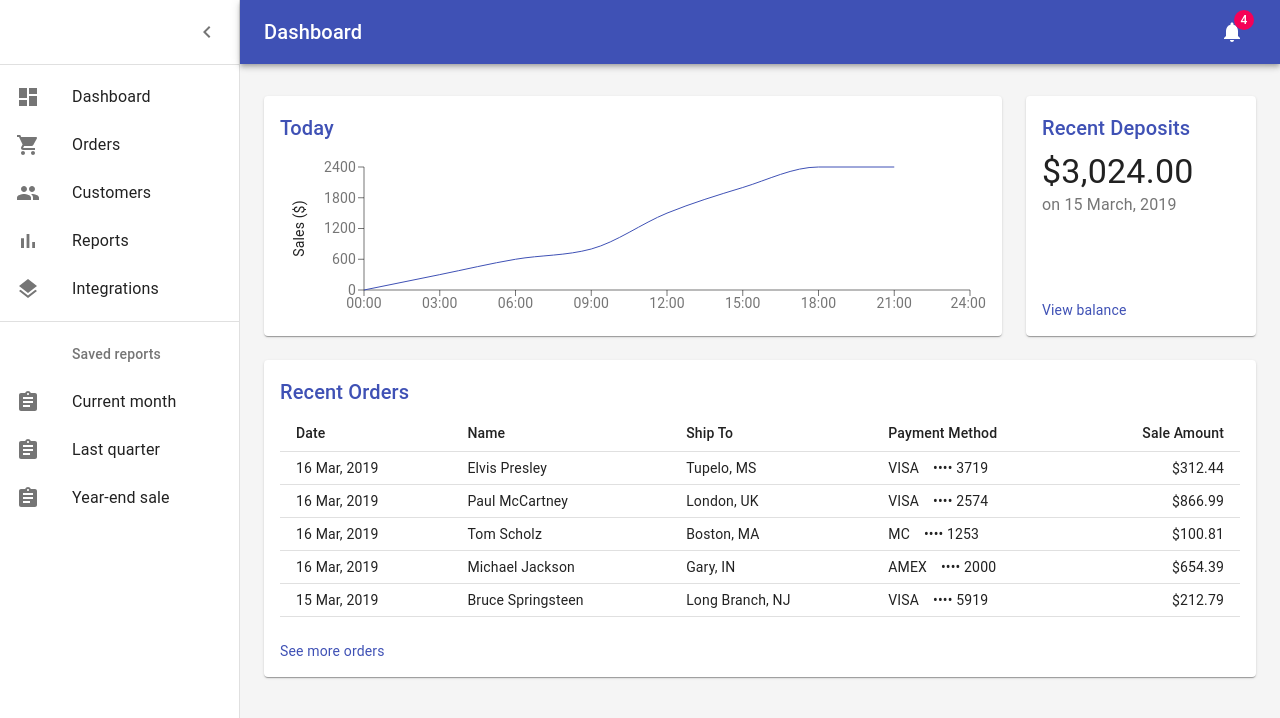
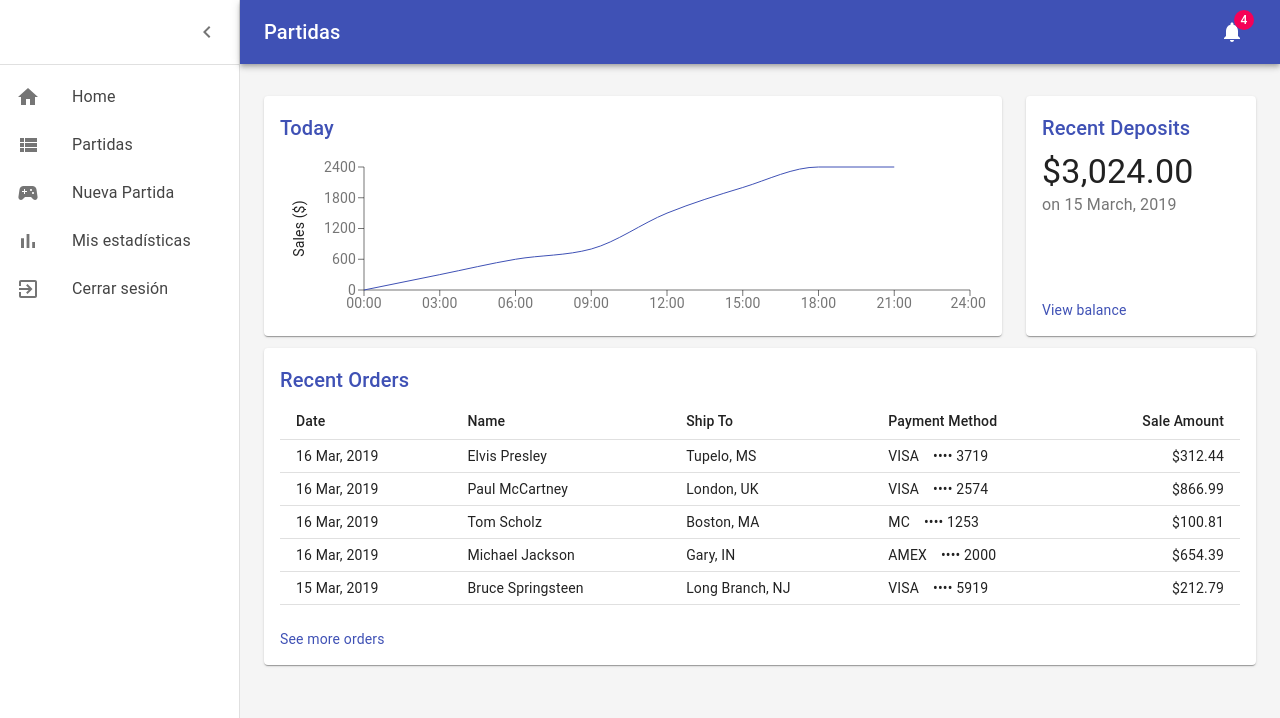
Before and after one commit to DNicolas098/tacs-frontend, a React (Create React App) app: page /app in a window 1280 px wide. Shown: the top 718 px of the page. Built offline with nearby package versions, Linux system fonts and the light colour scheme.

Commit message:
Configure sidebar with router

```diff
--- a/src/components/Dashboard/Dashboard.tsx
+++ b/src/components/Dashboard/Dashboard.tsx
@@ -7,22 +7,27 @@ import Drawer from "@material-ui/core/Drawer";
 import Grid from "@material-ui/core/Grid";
 import IconButton from "@material-ui/core/IconButton";
 import List from "@material-ui/core/List";
+import ListItem from "@material-ui/core/ListItem";
+import ListItemIcon from "@material-ui/core/ListItemIcon";
+import ListItemText from "@material-ui/core/ListItemText";
 import Paper from "@material-ui/core/Paper";
 import { makeStyles } from "@material-ui/core/styles";
 import Toolbar from "@material-ui/core/Toolbar";
 import Typography from "@material-ui/core/Typography";
+import BarChartIcon from "@material-ui/icons/BarChart";
 import ChevronLeftIcon from "@material-ui/icons/ChevronLeft";
+import ExitToAppIcon from "@material-ui/icons/ExitToApp";
+import HomeIcon from "@material-ui/icons/Home";
 import MenuIcon from "@material-ui/icons/Menu";
 import NotificationsIcon from "@material-ui/icons/Notifications";
+import SportsEsportsIcon from "@material-ui/icons/SportsEsports";
+import ViewListIcon from "@material-ui/icons/ViewList";
 import clsx from "clsx";
 import Chart from "components/Dashboard/Chart";
 import Deposits from "components/Dashboard/Deposits";
-import {
-  mainListItems,
-  secondaryListItems,
-} from "components/Dashboard/listItems";
 import Orders from "components/Dashboard/Orders";
 import * as React from "react";
+import { Link, Route } from "react-router-dom";
 
 const drawerWidth = 240;
 
@@ -31,7 +36,7 @@ const useStyles = makeStyles((theme) => ({
     display: "flex",
   },
   toolbar: {
-    paddingRight: 24, // keep right padding when drawer closed
+    paddingRight: 24,
   },
   toolbarIcon: {
     display: "flex",
@@ -111,19 +116,77 @@ const useStyles = makeStyles((theme) => ({
 
 export default function Dashboard() {
   const classes = useStyles();
+
   const [open, setOpen] = React.useState(true);
+
   const handleDrawerOpen = () => {
     setOpen(true);
   };
+
   const handleDrawerClose = () => {
     setOpen(false);
   };
+
   const fixedHeightPaper = clsx(classes.paper, classes.fixedHeight);
+
+  // FIXME: Abstraer lo devuelto por cada ruta en componentes de react
+  const routes = [
+    {
+      path: "/app",
+      exact: true,
+      sidebar: () => <div>home!</div>,
+      main: () => (
+        <Container maxWidth="lg" className={classes.container}>
+          <Grid container spacing={3}>
+            <Grid item xs={12} md={8} lg={9}>
+              <Paper className={fixedHeightPaper}>
+                <Chart />
+              </Paper>
+            </Grid>
+            <Grid item xs={12} md={4} lg={3}>
+              <Paper className={fixedHeightPaper}>
+                <Deposits />
+              </Paper>
+            </Grid>
+          </Grid>
+          <Grid container spacing={3}>
+            <Grid item xs={12}>
+              <Paper className={classes.paper}>
+                <Orders />
+              </Paper>
+            </Grid>
+          </Grid>
+        </Container>
+      ),
+    },
+    {
+      path: "/app/partidas",
+      sidebar: () => <div>Partidas</div>,
+      main: () => <h2>Partidas</h2>,
+    },
+    {
+      path: "/app/nuevaPartida",
+      exact: true,
+      sidebar: () => <div>Nueva Partida</div>,
+      main: () => <h2>Nueva Partida</h2>,
+    },
+    {
+      path: "/app/estadisticas",
+      sidebar: () => <div>Estadisticas</div>,
+      main: () => <h2>Estadisticas</h2>,
+    },
+    {
+      path: "/app/logout",
+      sidebar: () => <div>Logout</div>,
+      main: () => <h2>Logout</h2>,
+    },
+  ];
 
   return (
     <div className={classes.root}>
       <CssBaseline />
       <AppBar
+        // FIXME: El sidebar no tiene animacion al colapsarse o expandirse
         position="absolute"
         className={clsx(classes.appBar, open && classes.appBarShift)}
       >
@@ -147,7 +210,7 @@ export default function Dashboard() {
             noWrap
             className={classes.title}
           >
-            Dashboard
+            Partidas
           </Typography>
           <IconButton color="inherit">
             <Badge badgeContent={4} color="secondary">
@@ -169,34 +232,72 @@ export default function Dashboard() {
           </IconButton>
         </div>
         <Divider />
-        <List>{mainListItems}</List>
-        <Divider />
-        <List>{secondaryListItems}</List>
+        {/* FIXME: Abstraer la lista de links en listItems.tsx */}
+        <List>
+          <Link to="/app" style={{ textDecoration: "none", color: "#444" }}>
+            <ListItem button>
+              <ListItemIcon>
+                <HomeIcon />
+              </ListItemIcon>
+              <ListItemText primary="Home" />
+            </ListItem>
+          </Link>
+          <Link
+            to="/app/partidas"
+            style={{ textDecoration: "none", color: "#444" }}
+          >
+            <ListItem button>
+              <ListItemIcon>
+                <ViewListIcon />
+              </ListItemIcon>
+              <ListItemText primary="Partidas" />
+            </ListItem>
+          </Link>
+          <Link
+            to="/app/nuevaPartida"
+            style={{ textDecoration: "none", color: "#444" }}
+          >
+            <ListItem button>
+              <ListItemIcon>
+                <SportsEsportsIcon />
+              </ListItemIcon>
+              <ListItemText primary="Nueva Partida" />
+            </ListItem>
+          </Link>
+          <Link
+            to="/app/estadisticas"
+            style={{ textDecoration: "none", color: "#444" }}
+          >
+            <ListItem button>
+              <ListItemIcon>
+                <BarChartIcon />
+              </ListItemIcon>
+              <ListItemText primary="Mis estadísticas" />
+            </ListItem>
+          </Link>
+          <Link
+            to="/app/logout"
+            style={{ textDecoration: "none", color: "#444" }}
+          >
+            <ListItem button>
+              <ListItemIcon>
+                <ExitToAppIcon />
+              </ListItemIcon>
+              <ListItemText primary="Cerrar sesión" />
+            </ListItem>
+          </Link>
+        </List>
       </Drawer>
       <main className={classes.content}>
         <div className={classes.appBarSpacer} />
-        <Container maxWidth="lg" className={classes.container}>
-          <Grid container spacing={3}>
-            {/* Chart */}
-            <Grid item xs={12} md={8} lg={9}>
-              <Paper className={fixedHeightPaper}>
-                <Chart />
-              </Paper>
-            </Grid>
-            {/* Recent Deposits */}
-            <Grid item xs={12} md={4} lg={3}>
-              <Paper className={fixedHeightPaper}>
-                <Deposits />
-              </Paper>
-            </Grid>
-            {/* Recent Orders */}
-            <Grid item xs={12}>
-              <Paper className={classes.paper}>
-                <Orders />
-              </Paper>
-            </Grid>
-          </Grid>
-        </Container>
+        {routes.map((route) => (
+          <Route
+            key={route.path}
+            path={route.path}
+            exact={route.exact}
+            component={route.main}
+          />
+        ))}
       </main>
     </div>
   );
--- a/src/components/Dashboard/listItems.tsx
+++ b/src/components/Dashboard/listItems.tsx
@@ -1,70 +1,42 @@
-import * as React from "react";
 import ListItem from "@material-ui/core/ListItem";
 import ListItemIcon from "@material-ui/core/ListItemIcon";
 import ListItemText from "@material-ui/core/ListItemText";
-import ListSubheader from "@material-ui/core/ListSubheader";
-import DashboardIcon from "@material-ui/icons/Dashboard";
-import ShoppingCartIcon from "@material-ui/icons/ShoppingCart";
-import PeopleIcon from "@material-ui/icons/People";
 import BarChartIcon from "@material-ui/icons/BarChart";
-import LayersIcon from "@material-ui/icons/Layers";
-import AssignmentIcon from "@material-ui/icons/Assignment";
+import ExitToAppIcon from "@material-ui/icons/ExitToApp";
+import SportsEsportsIcon from "@material-ui/icons/SportsEsports";
+import ViewListIcon from "@material-ui/icons/ViewList";
+import * as React from "react";
 
 export const mainListItems = (
   <div>
     <ListItem button>
       <ListItemIcon>
-        <DashboardIcon />
+        <ViewListIcon />
       </ListItemIcon>
-      <ListItemText primary="Dashboard" />
+      <ListItemText primary="Partidas" />
     </ListItem>
     <ListItem button>
       <ListItemIcon>
-        <ShoppingCartIcon />
+        <SportsEsportsIcon />
       </ListItemIcon>
-      <ListItemText primary="Orders" />
-    </ListItem>
-    <ListItem button>
-      <ListItemIcon>
-        <PeopleIcon />
-      </ListItemIcon>
-      <ListItemText primary="Customers" />
-    </ListItem>
-    <ListItem button>
-      <ListItemIcon>
-        <BarChartIcon />
-      </ListItemIcon>
-      <ListItemText primary="Reports" />
-    </ListItem>
-    <ListItem button>
-      <ListItemIcon>
-        <LayersIcon />
-      </ListItemIcon>
-      <ListItemText primary="Integrations" />
+      <ListItemText primary="Nueva Partida" />
     </ListItem>
   </div>
 );
 
 export const secondaryListItems = (
   <div>
-    <ListSubheader inset>Saved reports</ListSubheader>
     <ListItem button>
       <ListItemIcon>
-        <AssignmentIcon />
+        <BarChartIcon />
       </ListItemIcon>
-      <ListItemText primary="Current month" />
+      <ListItemText primary="Mis estadísticas" />
     </ListItem>
     <ListItem button>
       <ListItemIcon>
-        <AssignmentIcon />
+        <ExitToAppIcon />
       </ListItemIcon>
-      <ListItemText primary="Last quarter" />
-    </ListItem>
-    <ListItem button>
-      <ListItemIcon>
-        <AssignmentIcon />
-      </ListItemIcon>
-      <ListItemText primary="Year-end sale" />
+      <ListItemText primary="Cerrar sesión" />
     </ListItem>
   </div>
 );
```
